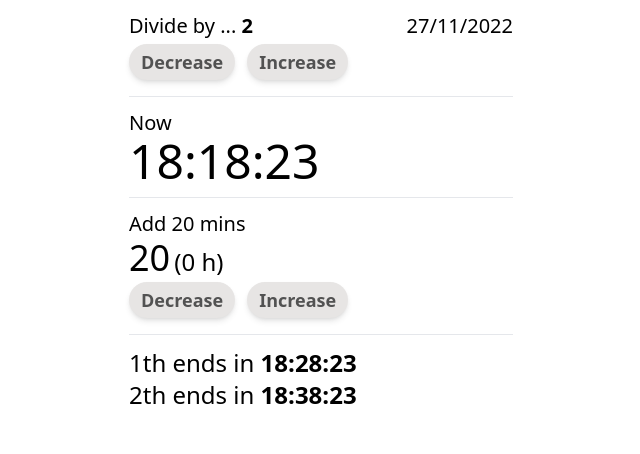
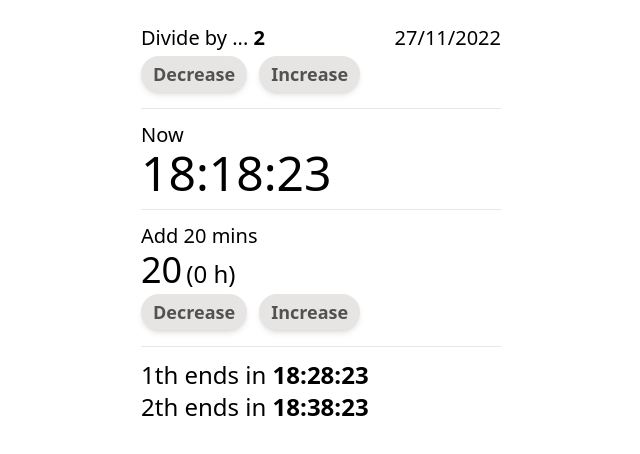
Before and after one commit to discimus/twins, a plain HTML site: page index.html in a window 1280 px wide. Shown: the whole page, without its empty margins (319-959 px from the left). Drawn offline with nearby package versions, Linux system fonts and the light colour scheme.

Commit message:
add padding to container

```diff
--- a/index.html
+++ b/index.html
@@ -14,7 +14,7 @@
     <script src="https://unpkg.com/vue@3"></script>
 
     <div id="app">
-        <div class="max-w-sm mx-auto">
+        <div class="max-w-sm mx-auto p-3">
             <div class="flex flex-col justify-between my-3">
                 <div class="flex grow flex-row justify-between">
                     <span class="text-xl">Divide by ... <b v-html="quantity"></b></span>
```
Also changed, not shown: src/style.css.
